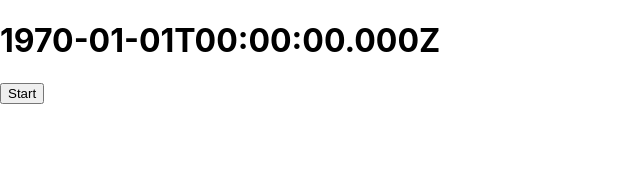
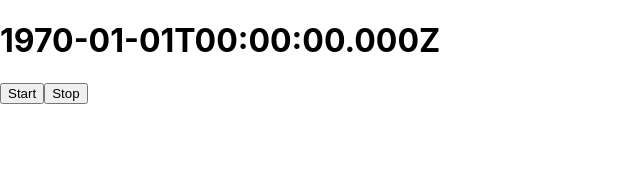
Before and after one commit to yurich30/stopwatch, a React (Create React App) app: page / in a window 1280 px wide. Shown: the top 173 px of the page, without its empty margins (0-640 px from the left). Built offline with nearby package versions, Linux system fonts and the light colour scheme.

Commit message:
add stop method and button

```diff
--- a/src/App.js
+++ b/src/App.js
@@ -1,6 +1,7 @@
 import React, { useState, useEffect } from "react";
 import { render } from "react-dom";
 import { interval, Subject } from "rxjs";
+import { takeUntil } from 'rxjs/operators'
 
 export default function App() {
 
@@ -10,21 +11,32 @@ export default function App() {
 	useEffect(() => {
 		const stopwatch$ = new Subject();
 		interval(1000)
-		  .subscribe(() => {
+			.pipe(takeUntil(stopwatch$))
+			.subscribe(() => {
 			if (act === 'start'){
 				setTime(val => val + 1000);
 			}
-		  });
+			});
+			return () => {
+			stopwatch$.next();
+			stopwatch$.complete();
+			};
 	},[act])
 
 	const start = () => {
-		setAct('start')
+		setAct('start');
+	}
+
+	const stop = () => {
+		setAct('stop');
+		setTime(0);
 	}
 
 	return (
 		<div>
 			<h1>{ new Date(time).toISOString() }</h1>
-			<button onClick={() => start()}>Start</button>
+			<button onClick={ () => start() }>Start</button>
+			<button onClick={ () => stop() }>Stop</button>
 		</div>
 	);
 }
```
